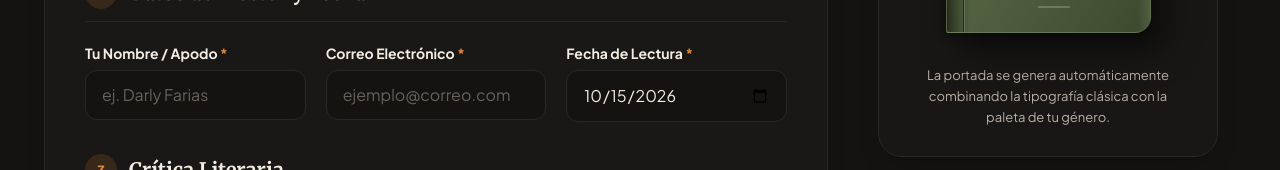
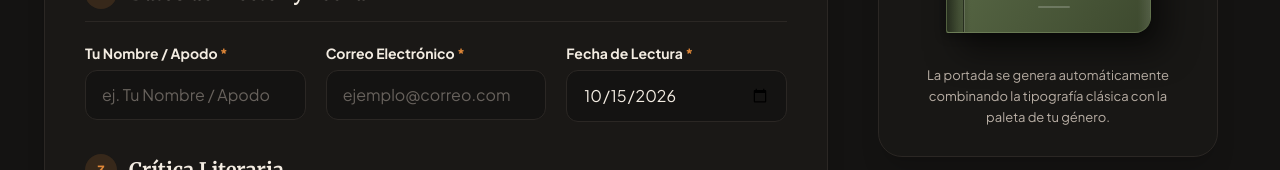
Before and after one commit to FranciscoArias10/Biblioinfo, a React (Vite) app in the folder frontend/: page /registro in a window 1280 px wide. Shown: the part 726-896 px from the top of the page. Built offline with nearby package versions, Linux system fonts and the light colour scheme.

Commit message:
fix(form): cambiar placeholder de nombre por texto generico

```diff
--- a/frontend/src/components/ReviewForm.jsx
+++ b/frontend/src/components/ReviewForm.jsx
@@ -173,7 +173,7 @@ export default function ReviewForm({
               onBlur={handleBlur}
               error={errors.nombre}
               touched={touched.nombre}
-              placeholder="ej. Darly Farias"
+              placeholder="ej. Tu Nombre / Apodo"
               disabled={isSubmitting}
             />
 
```
